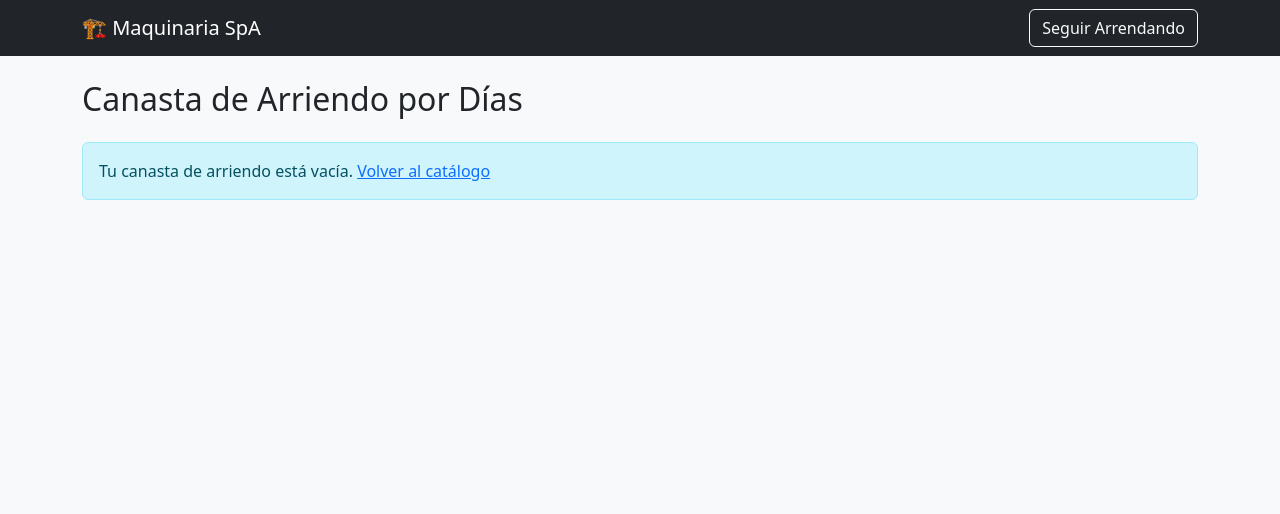
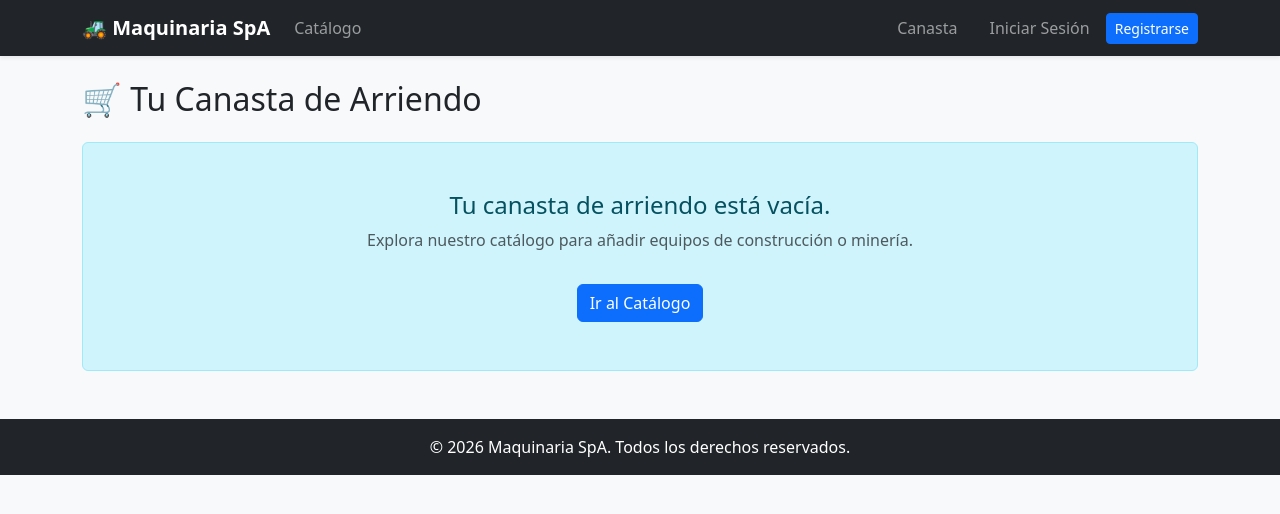
Before and after one commit to Obscurus1999/Maquinas, a Django app: page /carrito/ in a window 1280 px wide. Shown: the top 514 px of the page. Run offline with Django 5.2, Linux system fonts and the light colour scheme.

Commit message:
Proyecto terminado

```diff
--- a/core/apps.py
+++ b/core/apps.py
@@ -4,3 +4,7 @@ from django.apps import AppConfig
 class CoreConfig(AppConfig):
     default_auto_field = 'django.db.models.BigAutoField'
     name = 'core'
+
+    def ready(self):
+        # Importamos las señales para que Django las registre al arrancar
+        import core.signals  # noqa
--- /dev/null
+++ b/core/context_processors.py
@@ -0,0 +1,14 @@
+def contador_carrito(request):
+    """
+    Inyecta la cantidad total de elementos en la canasta de arriendo
+    para mostrarlo globalmente en la barra de navegación.
+    """
+    carrito = request.session.get('carrito', {})
+    cantidad_total = sum(item.get('dias', 0) for item in carrito.values()) # O puedes usar len(carrito) si prefieres contar equipos únicos
+
+    # Si prefieres contar cuántos equipos distintos hay en la canasta:
+    cantidad_equipos = len(carrito)
+
+    return {
+        'cantidad_en_carrito': cantidad_equipos
+    }
--- a/core/urls.py
+++ b/core/urls.py
@@ -1,5 +1,7 @@
+from django.contrib.auth.views import LoginView, LogoutView
 from django.urls import path
 from . import views
+
 
 urlpatterns = [
     path('', views.catalogo_maquinaria, name='catalogo_maquinaria'),
@@ -11,4 +13,11 @@ urlpatterns = [
     path('carrito/', views.ver_carrito, name='ver_carrito'),
     path('carrito/agregar/<int:maquinaria_id>/', views.agregar_al_carrito, name='agregar_al_carrito'),
     path('carrito/eliminar/<int:maquinaria_id>/', views.eliminar_del_carrito, name='eliminar_del_carrito'),
+    path('carrito/vaciar/', views.vaciar_carrito, name='vaciar_carrito'),
+    path('carrito/checkout/', views.procesar_checkout, name='procesar_checkout'),
+
+    path('accounts/login/', LoginView.as_view(template_name='core/login.html'), name='login'),
+    path('accounts/logout/', LogoutView.as_view(next_page='catalogo_maquinaria'), name='logout'),
+    path('accounts/registro/', views.registro_usuario, name='registro'),
+
 ]
--- a/core/views.py
+++ b/core/views.py
@@ -1,15 +1,23 @@
-from django.shortcuts import render, redirect, get_object_or_404
+from decimal import Decimal
+from django.contrib import messages
+from django.contrib.auth.decorators import login_required, user_passes_test
 from django.core.paginator import Paginator
 from django.db.models import Q
-from .models import Maquinaria, TipoFaena
-from .forms import MaquinariaForm
+from django.shortcuts import get_object_or_404, redirect, render
+from .forms import MaquinariaForm, RegistroForm
+from .models import DetalleOrden, Maquinaria, OrdenArriendo, TipoFaena
+
 
 # Create your views here.
+
+def es_staff(user):
+    return user.is_authenticated and user.is_staff
 
 def catalogo_maquinaria(request):
     query = request.GET.get('q', '')
     tipo_id = request.GET.get('tipo', '')
     orden = request.GET.get('orden', '')
+
     # Obtenemos toda la maquinaria vigente para mostrarla en el catálogo
     maquinarias = Maquinaria.objects.filter(vigente=True).select_related('tipo_faena')
 
@@ -51,40 +59,68 @@ def catalogo_maquinaria(request):
     }
     return render(request, 'core/catalogo.html', context)
 
+
 def detalle_maquinaria(request, slug):
     maquinaria = get_object_or_404(Maquinaria, slug=slug, vigente=True)
     return render(request, 'core/detalle.html', {'maquinaria': maquinaria})
 
+
+@login_required
+@user_passes_test(es_staff)
 def crear_maquinaria(request):
+    """
+    Solo accesible para usuarios autenticados que pertenezcan al staff (is_staff=True).
+    Si un usuario normal intenta entrar, será redirigido o recibirá un error de acceso denegado.
+    """
     if request.method == 'POST':
-        # enctype='multipart/form-data' se gestiona automáticamente con request.FILES
         form = MaquinariaForm(request.POST, request.FILES)
         if form.is_valid():
             form.save()
             return redirect('catalogo_maquinaria')
     else:
         form = MaquinariaForm()
-    return render(request, 'core/form_maquinaria.html', {'form': form, 'accion': 'Registrar Nuevo Equipo'})
+    return render(
+        request,
+        'core/form_maquinaria.html',
+        {'form': form, 'accion': 'Registrar Nuevo Equipo'},
+    )
 
+
+@login_required
+@user_passes_test(es_staff)
 def editar_maquinaria(request, pk):
+    """Solo accesible para administradores/staff."""
     maquinaria = get_object_or_404(Maquinaria, pk=pk)
     if request.method == 'POST':
         form = MaquinariaForm(request.POST, request.FILES, instance=maquinaria)
         if form.is_valid():
+
             form.save()
+
             return redirect('catalogo_maquinaria')
+
     else:
         form = MaquinariaForm(instance=maquinaria)
-    return render(request, 'core/form_maquinaria.html', {'form': form, 'accion': 'Modificar Equipo'})
+    return render(
+        request,
+        'core/form_maquinaria.html',
+        {'form': form, 'accion': 'Modificar Equipo'},
+    )
 
+
+@login_required
+@user_passes_test(es_staff)
 def eliminar_maquinaria(request, pk):
+    """Solo accesible para administradores/staff (Realiza baja lógica)."""
     maquinaria = get_object_or_404(Maquinaria, pk=pk)
     if request.method == 'POST':
-        # Eliminación controlada (Baja lógica cambiando vigente a False)
         maquinaria.vigente = False
         maquinaria.save()
         return redirect('catalogo_maquinaria')
-    return render(request, 'core/eliminar_maquinaria.html', {'maquinaria': maquinaria})
+    return render(
+        request, 'core/eliminar_maquinaria.html', {'maquinaria': maquinaria}
+    )
+
 
 def ver_carrito(request):
     carrito = request.session.get('carrito', {})
@@ -92,20 +128,19 @@ def ver_carrito(request):
     subtotal_general = 0
     fianza_total = 0
 
-    for maquinaria_id, item_data in carrito.items():
-        maquinaria = Maquinaria.objects.get(id=maquinaria_id)
-        dias = item_data['dias']
-        subtotal_item = float(maquinaria.tarifa_diaria) * dias
-        fianza_item = float(maquinaria.fianza)
-
+    for key, item in carrito.items():
+        subtotal_item = item['tarifa_diaria'] * item['dias']
         subtotal_general += subtotal_item
-        fianza_total += fianza_item
+        fianza_total += item['fianza']
 
         items.append({
-            'maquinaria': maquinaria,
-            'dias': dias,
+            'maquinaria_id': key,
+            'nombre': item['nombre'],
+            'codigo': item['codigo'],
+            'dias': item['dias'],
+            'tarifa_diaria': item['tarifa_diaria'],
             'subtotal': subtotal_item,
-            'fianza': fianza_item
+            'fianza': item['fianza'],
         })
 
     iva = subtotal_general * 0.19
@@ -120,24 +155,40 @@ def ver_carrito(request):
     }
     return render(request, 'core/carrito.html', context)
 
+
 def agregar_al_carrito(request, maquinaria_id):
+    if 'carrito' not in request.session:
+        request.session['carrito'] = {}
+
+    carrito = request.session['carrito']
+    str_id = str(maquinaria_id)
+
     maquinaria = get_object_or_404(Maquinaria, id=maquinaria_id)
-    carrito = request.session.get('carrito', {})
 
-    dias = int(request.POST.get('dias', 1))
-    if dias < 1:
-        dias = 1
+    # 🔴 Capturamos los días enviados por POST desde el formulario de la card
+    try:
+        dias_seleccionados = int(request.POST.get('dias', 1))
+        if dias_seleccionados < 1:
+            dias_seleccionados = 1
+    except (ValueError, TypeError):
+        dias_seleccionados = 1
 
-    str_id = str(maquinaria_id)
+    # Agregar o actualizar el producto con los días ingresados
     if str_id in carrito:
-        carrito[str_id]['dias'] += dias
+        carrito[str_id]['dias'] = dias_seleccionados  # Reemplaza o actualiza los días
     else:
         carrito[str_id] = {
-            'dias': dias,
+            'nombre': maquinaria.nombre,
+            'codigo': getattr(maquinaria, 'codigo', ''),
+            'tarifa_diaria': float(maquinaria.tarifa_diaria),
+            'fianza': float(getattr(maquinaria, 'fianza', 0)),
+            'dias': dias_seleccionados,
         }
 
-    request.session['carrito'] = carrito
-    return redirect('ver_carrito')
+    request.session.modified = True
+    messages.success(request, f"¡'{maquinaria.nombre}' agregado a la canasta ({dias_seleccionados} días)!")
+    return redirect(request.META.get('HTTP_REFERER') or 'catalogo_maquinaria')
+
 
 def eliminar_del_carrito(request, maquinaria_id):
     carrito = request.session.get('carrito', {})
@@ -146,3 +197,85 @@ def eliminar_del_carrito(request, maquinaria_id):
         del carrito[str_id]
         request.session['carrito'] = carrito
     return redirect('ver_carrito')
+
+
+def vaciar_carrito(request):
+    if 'carrito' in request.session:
+        del request.session['carrito']
+        request.session.modified = True
+
+    return redirect('ver_carrito')
+
+def registro_usuario(request):
+    if request.method == 'POST':
+        form = RegistroForm(request.POST)
+        if form.is_valid():
+            form.save() # El formulario se encarga del usuario, la señal y el perfil de forma atómica
+            return redirect('login')
+    else:
+        form = RegistroForm()
+
+    return render(request, 'core/registro.html', {'form': form})
+
+
+@login_required
+def procesar_checkout(request):
+    carrito = request.session.get('carrito', {})
+    if not carrito:
+        messages.warning(request, 'Tu canasta está vacía.')
+        return redirect('ver_carrito')
+
+    subtotal_general = Decimal('0')
+    fianza_total = Decimal('0')
+
+    for item in carrito.values():
+        t = Decimal(str(item['tarifa_diaria']))
+        f = Decimal(str(item['fianza']))
+        d = int(item['dias'])
+
+        item['subtotal'] = t * d
+        subtotal_general += t * d
+        fianza_total += f
+
+    iva = subtotal_general * Decimal('0.19')
+    total_final = subtotal_general + iva + fianza_total
+
+    if request.method == 'POST':
+        orden = OrdenArriendo.objects.create(
+            user=request.user,
+            subtotal=subtotal_general,
+            iva=iva,
+            fianza_total=fianza_total,
+            total_final=total_final,
+            estado='Pendiente',
+        )
+
+        for key, item in carrito.items():
+            maquinaria_obj = Maquinaria.objects.filter(id=key).first()
+            t = Decimal(str(item['tarifa_diaria']))
+            d = int(item['dias'])
+
+            DetalleOrden.objects.create(
+                orden=orden,
+                maquinaria=maquinaria_obj,
+                nombre_equipo=item['nombre'],
+                codigo_equipo=item['codigo'],
+                tarifa_diaria=t,
+                dias=d,
+                subtotal_item=t * d,
+            )
+
+        del request.session['carrito']
+        messages.success(
+            request, f'¡Solicitud de arriendo #{orden.id} generada con éxito!'
+        )
+        return redirect('catalogo_maquinaria')
+
+    context = {
+        'carrito': carrito,
+        'subtotal_general': subtotal_general,
+        'iva': iva,
+        'fianza_total': fianza_total,
+        'total_final': total_final,
+    }
+    return render(request, 'core/checkout.html', context)
--- a/maquinaria/urls.py
+++ b/maquinaria/urls.py
@@ -26,3 +26,4 @@ urlpatterns = [
 
 if settings.DEBUG:
     urlpatterns += static(settings.MEDIA_URL, document_root=settings.MEDIA_ROOT)
+    urlpatterns += static(settings.STATIC_URL, document_root=settings.STATIC_ROOT)
--- /dev/null
+++ b/templates/core/base.html
@@ -0,0 +1,107 @@
+<!DOCTYPE html>
+<html lang="es">
+<head>
+    <meta charset="UTF-8">
+    <meta name="viewport" content="width=device-width, initial-scale=1.0">
+    <title>{% block title %}Maquinaria SpA{% endblock %}</title>
+
+    <!-- Bootstrap 5 CSS CDN -->
+    <link href="https://cdn.jsdelivr.net/npm/bootstrap@5.3.0/dist/css/bootstrap.min.css" rel="stylesheet">
+
+    {% block extra_css %}{% endblock %}
+</head>
+<body class="bg-light">
+
+    <!-- Barra de Navegación Global -->
+    <nav class="navbar navbar-expand-lg navbar-dark bg-dark shadow-sm">
+        <div class="container">
+            <a class="navbar-brand fw-bold" href="{% url 'catalogo_maquinaria' %}">🚜 Maquinaria SpA</a>
+            <button class="navbar-toggler" type="button" data-bs-toggle="collapse" data-bs-target="#navbarNav">
+                <span class="navbar-toggler-icon"></span>
+            </button>
+
+            <div class="collapse navbar-collapse" id="navbarNav">
+                <ul class="navbar-nav me-auto">
+                    <li class="nav-item">
+                        <a class="nav-link" href="{% url 'catalogo_maquinaria' %}">Catálogo</a>
+                    </li>
+                    {% if user.is_staff %}
+                    <li class="nav-item">
+                        <a class="nav-link text-warning" href="{% url 'crear_maquinaria' %}">+ Nuevo Equipo</a>
+                    </li>
+                    {% endif %}
+                </ul>
+
+                <ul class="navbar-nav ms-auto align-items-center">
+                    <!-- Enlace a la Canasta / Carrito con el contador inyectado -->
+                    <li class="nav-item me-3">
+                        <a class="nav-link d-flex align-items-center gap-1" href="{% url 'ver_carrito' %}">
+                            <i class="bi bi-cart3 fs-5"></i> Canasta
+                            {% if request.session.carrito %}
+                                <span class="badge rounded-pill bg-danger ms-1">
+                                    {{ request.session.carrito|length }}
+                                </span>
+                            {% endif %}
+                        </a>
+                    </li>
+
+                    <!-- Control de Autenticación (Usuario / Login / Logout) -->
+                    {% if user.is_authenticated %}
+                        <li class="nav-item dropdown">
+                            <a class="nav-link dropdown-toggle text-light" href="#" id="userDropdown" role="button" data-bs-toggle="dropdown">
+                                👤 Hola, {{ user.username }}
+                            </a>
+                            <ul class="dropdown-menu dropdown-menu-end">
+                                {% if user.perfil %}
+                                    <li><span class="dropdown-item-text text-muted small">RUT: {{ user.perfil.rut }}</span></li>
+                                    <li><hr class="dropdown-divider"></li>
+                                {% endif %}
+                                <li>
+                                    <form action="{% url 'logout' %}" method="post" class="px-2">
+                                        {% csrf_token %}
+                                        <button type="submit" class="dropdown-item text-danger p-0">Cerrar Sesión</button>
+                                    </form>
+                                </li>
+                            </ul>
+                        </li>
+                    {% else %}
+                        <li class="nav-item">
+                            <a class="nav-link" href="{% url 'login' %}">Iniciar Sesión</a>
+                        </li>
+                        <li class="nav-item">
+                            <a class="btn btn-primary btn-sm ms-2" href="{% url 'registro' %}">Registrarse</a>
+                        </li>
+                    {% endif %}
+                </ul>
+            </div>
+        </div>
+    </nav>
+
+    <!-- Contenedor Principal para las Vistas -->
+    <main class="container my-4">
+        {% if messages %}
+            {% for message in messages %}
+                <div class="alert alert-{{ message.tags }} alert-dismissible fade show" role="alert">
+                    {{ message }}
+                    <button type="button" class="btn-close" data-bs-dismiss="alert"></button>
+                </div>
+            {% endfor %}
+        {% endif %}
+
+        {% block content %}
+        <!-- El contenido específico de cada página se inyectará aquí -->
+        {% endblock %}
+    </main>
+
+    <!-- Pie de Página -->
+    <footer class="bg-dark text-white text-center py-3 mt-5">
+        <div class="container">
+            <p class="mb-0">&copy; 2026 Maquinaria SpA. Todos los derechos reservados.</p>
+        </div>
+    </footer>
+
+    <!-- Bootstrap 5 JS Bundle CDN -->
+    <script src="https://cdn.jsdelivr.net/npm/bootstrap@5.3.0/dist/js/bootstrap.bundle.min.js"></script>
+    {% block extra_js %}{% endblock %}
+</body>
+</html>
--- a/templates/core/carrito.html
+++ b/templates/core/carrito.html
@@ -1,63 +1,90 @@
-<!DOCTYPE html>
-<html lang="es">
-<head>
-    <meta charset="UTF-8">
-    <title>Canasta de Arriendo - Maquinaria SpA</title>
-    <link href="https://cdn.jsdelivr.net/npm/bootstrap@5.3.0/dist/css/bootstrap.min.css" rel="stylesheet">
-</head>
-<body class="bg-light">
-    <nav class="navbar navbar-dark bg-dark mb-4">
-        <div class="container">
-            <a class="navbar-brand" href="{% url 'catalogo_maquinaria' %}">🏗️ Maquinaria SpA</a>
-            <a href="{% url 'catalogo_maquinaria' %}" class="btn btn-outline-light">Seguir Arrendando</a>
-        </div>
-    </nav>
-    <div class="container">
-        <h2 class="mb-4">Canasta de Arriendo por Días</h2>
+{% extends 'core/base.html' %}
+
+{% block title %}Canasta de Arriendo - Maquinaria SpA{% endblock %}
+
+{% block content %}
+<h2 class="mb-4">🛒 Tu Canasta de Arriendo</h2>
+
 {% if items %}
 <div class="row">
-            <div class="col-md-8">
-                <table class="table table-striped bg-white shadow-sm rounded">
+    <div class="col-lg-8 mb-4">
+        <div class="card shadow-sm">
+            <div class="card-body">
+
+                <div class="d-flex justify-content-between align-items-center mb-3">
+                    <h5 class="card-title m-0">Equipos en el Carrito</h5>
+                    <a href="{% url 'vaciar_carrito' %}" class="btn btn-outline-danger btn-sm" onclick="return confirm('¿Estás seguro de vaciar todo el carrito?');">
+                        Vaciar Carrito
+                    </a>
+                </div>
+
+                <div class="table-responsive">
+                    <table class="table align-middle">
                         <thead class="table-dark">
                             <tr>
                                 <th>Equipo</th>
+                                <th>Tarifa/Día</th>
                                 <th>Días</th>
-                            <th>Tarifa Subtotal</th>
-                            <th>Fianza</th>
+                                <th>Subtotal</th>
                                 <th>Acción</th>
                             </tr>
                         </thead>
                         <tbody>
                             {% for item in items %}
                             <tr>
-                            <td>{{ item.maquinaria.nombre }} <br><small class="text-muted">{{ item.maquinaria.codigo }}</small></td>
+                                <td>
+                                    <strong>{{ item.nombre }}</strong><br>
+                                    <small class="text-muted">Cód: {{ item.codigo }}</small>
+                                </td>
+                                <td>${{ item.tarifa_diaria|floatformat:0 }}</td>
                                 <td>{{ item.dias }}</td>
-                            <td>${{ item.subtotal|floatformat:0 }} CLP</td>
-                            <td>${{ item.fianza|floatformat:0 }} CLP</td>
+                                <td class="fw-bold">${{ item.subtotal|floatformat:0 }}</td>
                                 <td>
-                                <a href="{% url 'eliminar_del_carrito' item.maquinaria.id %}" class="btn btn-danger btn-sm">Quitar</a>
+                                    <a href="{% url 'eliminar_del_carrito' item.maquinaria_id %}" class="btn btn-danger btn-sm">Eliminar</a>
                                 </td>
                             </tr>
                             {% endfor %}
                         </tbody>
                     </table>
                 </div>
-            <div class="col-md-4">
-                <div class="card shadow-sm p-3 bg-white">
-                    <h4>Resumen de Cotización</h4>
-                    <hr>
-                    <p class="d-flex justify-content-between"><span>Subtotal Arriendo:</span> <strong>${{ subtotal_general|floatformat:0 }}</strong></p>
-                    <p class="d-flex justify-content-between"><span>IVA (19%):</span> <strong>${{ iva|floatformat:0 }}</strong></p>
-                    <p class="d-flex justify-content-between"><span>Fianza / Garantía:</span> <strong>${{ fianza_total|floatformat:0 }}</strong></p>
-                    <hr>
-                    <h5 class="d-flex justify-content-between text-primary"><span>Total General:</span> <strong>${{ total_general|floatformat:0 }}</strong></h5>
-                    <button class="btn btn-success w-100 mt-3" onclick="alert('¡Cotización generada con éxito para Maquinaria SpA!')">Confirmar Arriendo</button>
+            </div>
+        </div>
+    </div>
+
+    <!-- Desglose Económico y Financiero -->
+    <div class="col-lg-4">
+        <div class="card shadow-sm bg-white">
+            <div class="card-body">
+                <h4 class="card-title mb-3">Resumen Financiero</h4>
+                <ul class="list-group list-group-flush mb-3">
+                    <li class="list-group-item d-flex justify-content-between">
+                        <span>Subtotal Arriendo:</span>
+                        <strong>${{ subtotal_general|floatformat:0 }} CLP</strong>
+                    </li>
+                    <li class="list-group-item d-flex justify-content-between">
+                        <span>IVA (19%):</span>
+                        <strong>${{ iva|floatformat:0 }} CLP</strong>
+                    </li>
+                    <li class="list-group-item d-flex justify-content-between">
+                        <span>Fianza Total (Garantía):</span>
+                        <strong>${{ fianza_total|floatformat:0 }} CLP</strong>
+                    </li>
+                    <li class="list-group-item d-flex justify-content-between bg-light">
+                        <span class="fw-bold fs-5">Total Final:</span>
+                        <strong class="text-success fs-5">${{ total_general|floatformat:0 }} CLP</strong>
+                    </li>
+                </ul>
+                <a href="{% url 'procesar_checkout' %}" class="btn btn-success w-100 mb-2">Generar Solicitud de Arriendo</a>
+                <a href="{% url 'catalogo_maquinaria' %}" class="btn btn-outline-secondary w-100">Seguir Cotizando</a>
+            </div>
         </div>
     </div>
 </div>
 {% else %}
-        <div class="alert alert-info">Tu canasta de arriendo está vacía. <a href="{% url 'catalogo_maquinaria' %}">Volver al catálogo</a></div>
+<div class="alert alert-info text-center py-5">
+    <h4>Tu canasta de arriendo está vacía.</h4>
+    <p class="text-muted">Explora nuestro catálogo para añadir equipos de construcción o minería.</p>
+    <a href="{% url 'catalogo_maquinaria' %}" class="btn btn-primary mt-3">Ir al Catálogo</a>
+</div>
 {% endif %}
-    </div>
-</body>
-</html>
+{% endblock %}
```
Also changed, not shown: core/forms.py (+33 -0 lines), core/models.py (+38 -0 lines), core/signals.py (added, +10 -0 lines), maquinaria/settings.py (+8 -1 lines), templates/core/catalogo.html (+9 -23 lines), templates/core/checkout.html (added, +70 -0 lines), templates/core/detalle.html (+59 -27 lines), templates/core/login.html (added, +25 -0 lines), templates/core/registro.html (added, +21 -0 lines), core/migrations/0003_perfil.py (added), core/migrations/0004_ordenarriendo_detalleorden.py (added), core/migrations/0005_alter_perfil_rut.py (added). Lines whose indentation alone changed are shown as unchanged.
